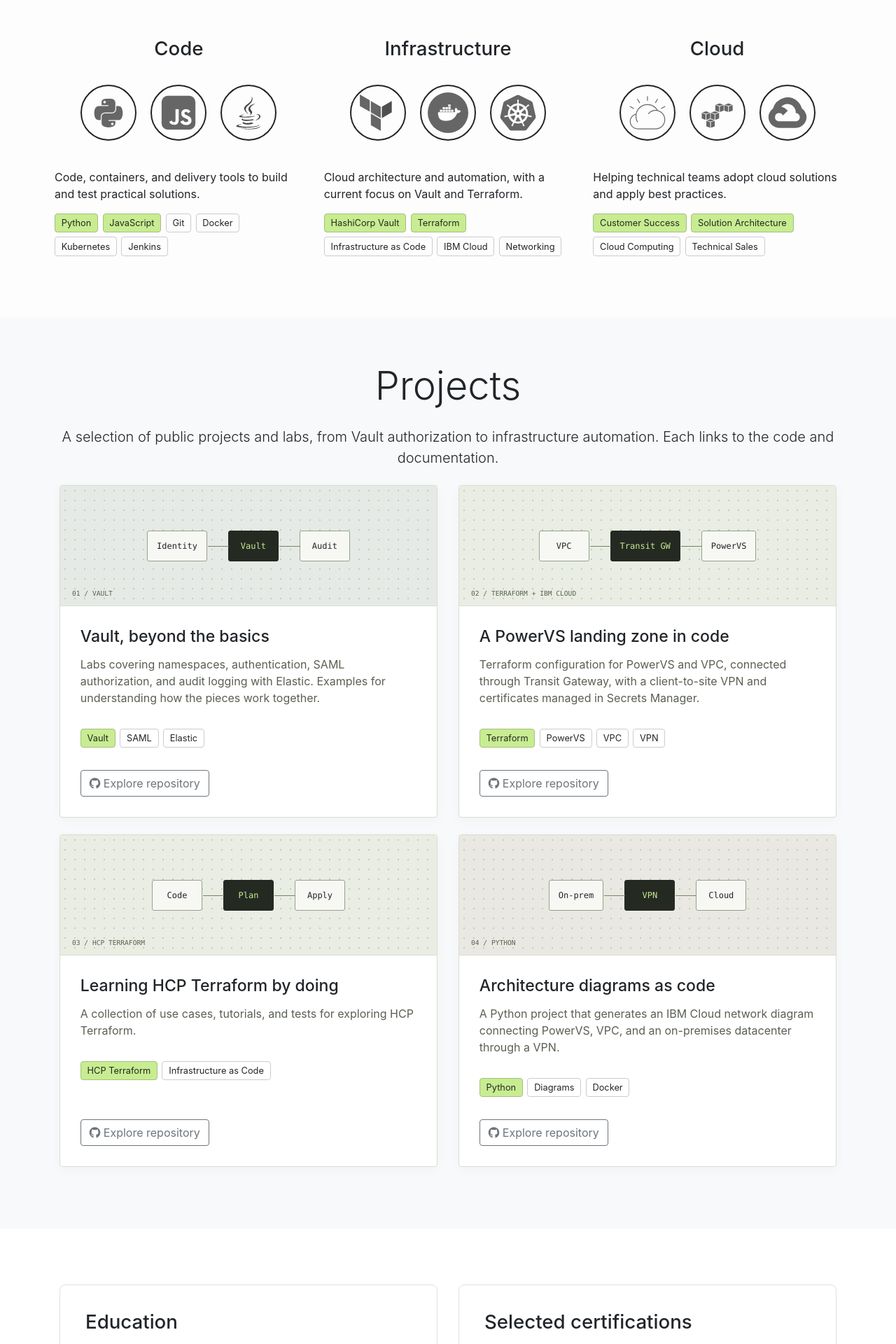
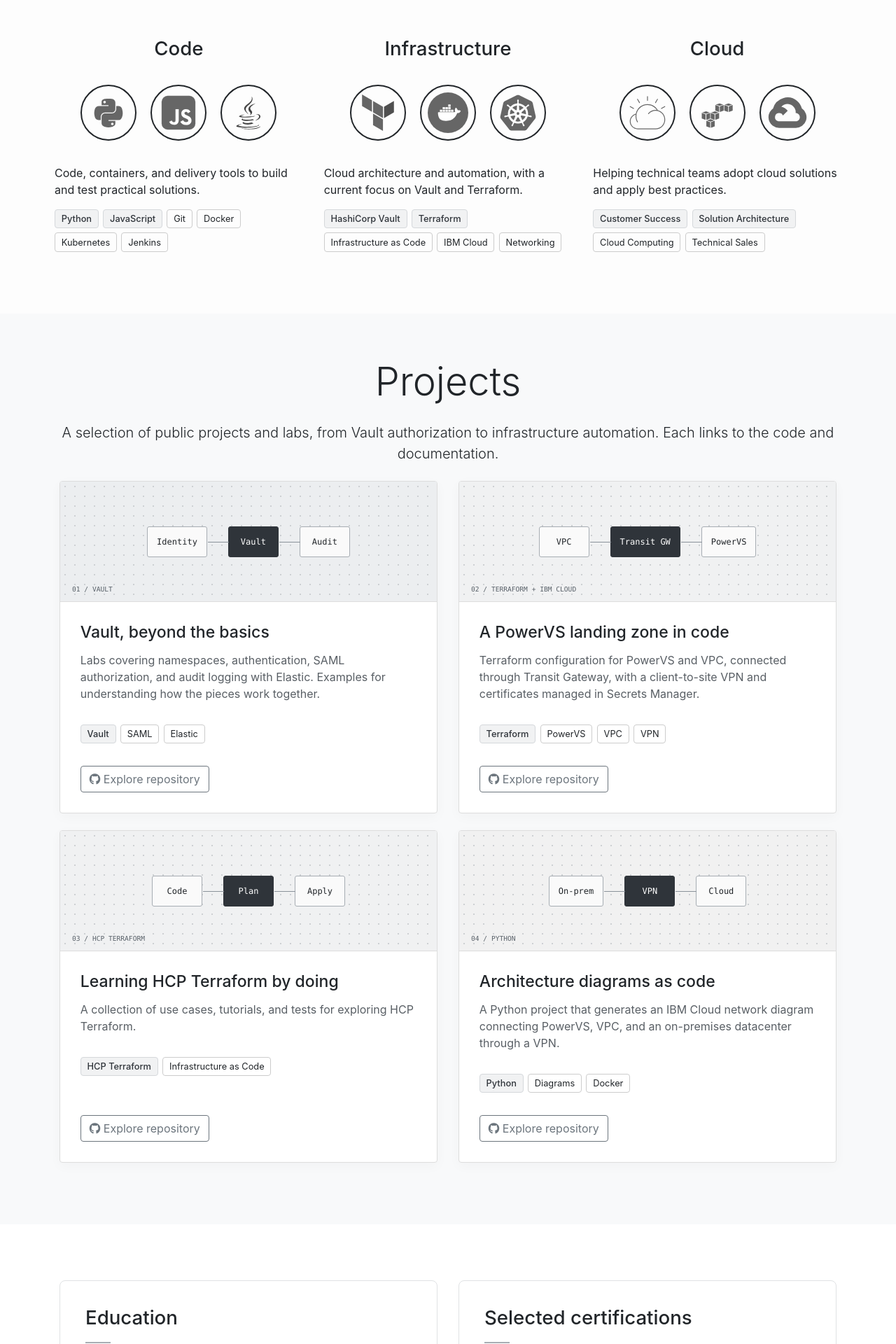
Before and after one commit to nikitastetskiy/portfolio, a React (Vite) app in the folder app/: page / in a window 1280 px wide. Shown: the part 3100-5020 px from the top of the page at 70% size. Built offline with nearby package versions, Linux system fonts and the light colour scheme.

Commit message:
Use neutral accents and balance contact and skills alignment

```diff
--- a/app/src/enhancements.css
+++ b/app/src/enhancements.css
@@ -46,7 +46,14 @@
   margin-bottom: 1.5rem;
 }
 .skill-group .icons {
-  display: inline-block;
+  display: inline-flex;
+  align-items: center;
+  justify-content: center;
+  height: 80px;
+  vertical-align: middle;
+}
+.skill-group .icons img {
+  display: block;
 }
 .contact-layout {
   display: flex;
@@ -54,7 +61,8 @@
   align-items: flex-start;
   gap: 1rem;
   text-align: left;
-  margin-bottom: 3rem;
+  max-width: 44rem;
+  margin: 0 auto 3rem;
 }
 .contact-copy {
   max-width: 44rem;
@@ -69,6 +77,8 @@
 }
 #contact .container > small {
   display: block;
+  max-width: 44rem;
+  margin: 0 auto;
   text-align: left;
 }
 .contact-links a {
@@ -302,23 +312,24 @@
   }
 }
 
-/* The project treatment and restrained lime accents complement the original grayscale layout. */
+/* Neutral accents keep the emphasis on content and the original grayscale layout. */
 :root {
-  --portfolio-lime: #c8ec91;
-  --portfolio-ink: #242a22;
+  --portfolio-accent-surface: #f1f2f3;
+  --portfolio-ink: #2f343a;
 }
 .language-link {
   color: #666 !important;
   border-bottom: 0;
 }
 .skill-tags .tag-highlight {
-  background: var(--portfolio-lime);
+  background: var(--portfolio-accent-surface);
   color: var(--portfolio-ink);
-  border-color: #a5bf80;
+  border-color: #d5d8db;
+  font-weight: 500;
 }
 .project-card {
   overflow: hidden;
-  border: 1px solid #d9ddd2;
+  border: 1px solid #ddd;
   box-shadow: 0 5px 18px #00000008;
 }
 .project-card .card-body {
@@ -328,23 +339,23 @@
   line-height: 1.3;
 }
 .project-card .card-text {
-  color: #596052;
+  color: #595f65;
 }
 .project-visual {
   height: 172px;
   position: relative;
   display: grid;
   place-items: center;
-  background-color: #e9ede3;
-  background-image: radial-gradient(#c4cdb8 0.9px, transparent 0.9px);
+  background-color: #f0f1f2;
+  background-image: radial-gradient(#cdd0d3 0.9px, transparent 0.9px);
   background-size: 14px 14px;
-  border-bottom: 1px solid #d9ddd2;
+  border-bottom: 1px solid #ddd;
 }
 .security .project-visual {
-  background-color: #e6eae6;
+  background-color: #eceef0;
 }
 .architecture .project-visual {
-  background-color: #eae8e2;
+  background-color: #f1f1f1;
 }
 .project-diagram {
   display: flex;
@@ -359,9 +370,9 @@
     monospace;
   min-width: 72px;
   padding: 12px 13px;
-  border: 1px solid #95a287;
+  border: 1px solid #a7adb3;
   border-radius: 3px;
-  background: #f7f8f4;
+  background: #fafafa;
   text-align: center;
 }
 .diagram-node + .diagram-node {
@@ -371,13 +382,13 @@
   position: absolute;
   content: '';
   width: 30px;
-  border-top: 1px solid #738664;
+  border-top: 1px solid #8a929a;
   top: 50%;
   right: 100%;
 }
 .active-node {
   background: var(--portfolio-ink);
-  color: var(--portfolio-lime);
+  color: #fff;
   border-color: var(--portfolio-ink);
 }
 .project-label {
@@ -387,7 +398,7 @@
   font:
     0.6rem Consolas,
     monospace;
-  color: #59634e;
+  color: #596169;
 }
 .qualifications-section {
   padding-top: 5rem;
@@ -399,7 +410,7 @@
 .qualification-panel {
   height: 100%;
   padding: 2.25rem;
-  border: 1px solid #e0e3dc;
+  border: 1px solid #e0e2e4;
   border-radius: 8px;
 }
 .qualification-heading {
@@ -412,14 +423,14 @@
   position: absolute;
   bottom: 0;
   left: 0;
-  height: 4px;
-  width: 44px;
-  background: var(--portfolio-lime);
+  height: 2px;
+  width: 36px;
+  background: #a7adb3;
 }
 .qualification-entry + .qualification-entry {
   padding-top: 1.5rem;
   margin-top: 1.5rem;
-  border-top: 1px solid #e3e5df;
+  border-top: 1px solid #e3e5e7;
 }
 .qualification-entry h3 {
   line-height: 1.4;
```
Also changed, not shown: app/src/icons/terraform.svg.
